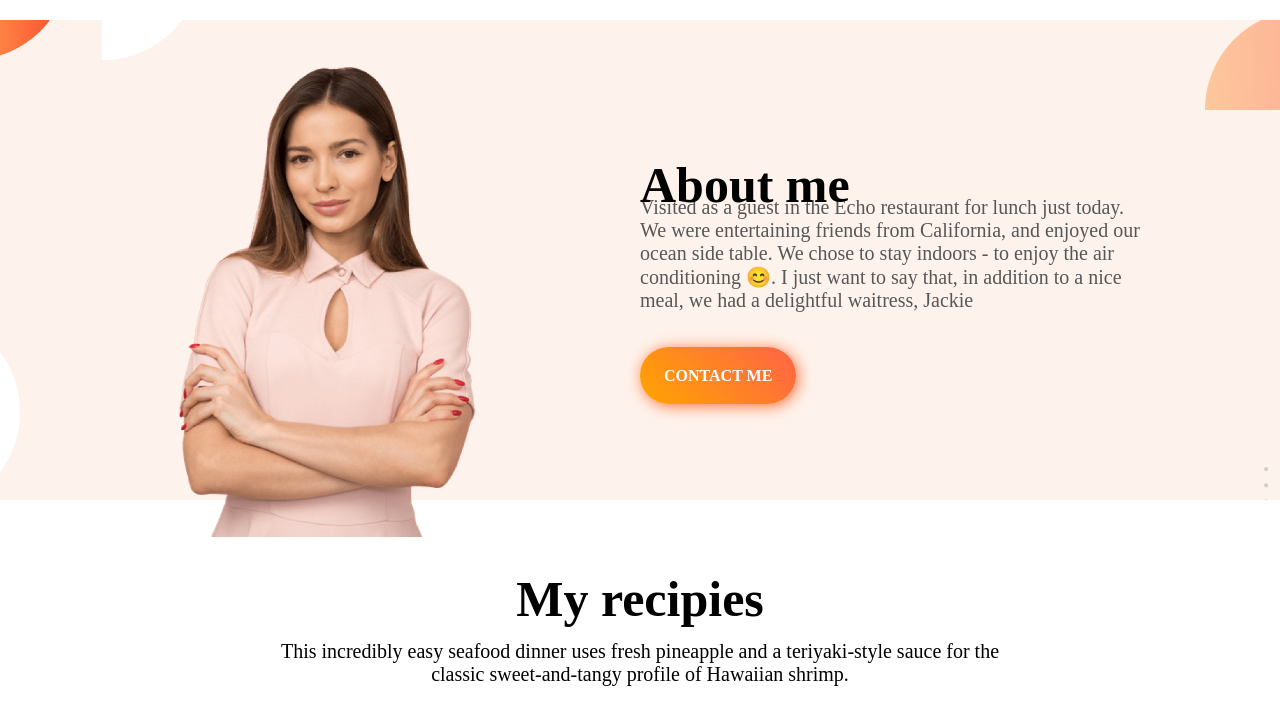
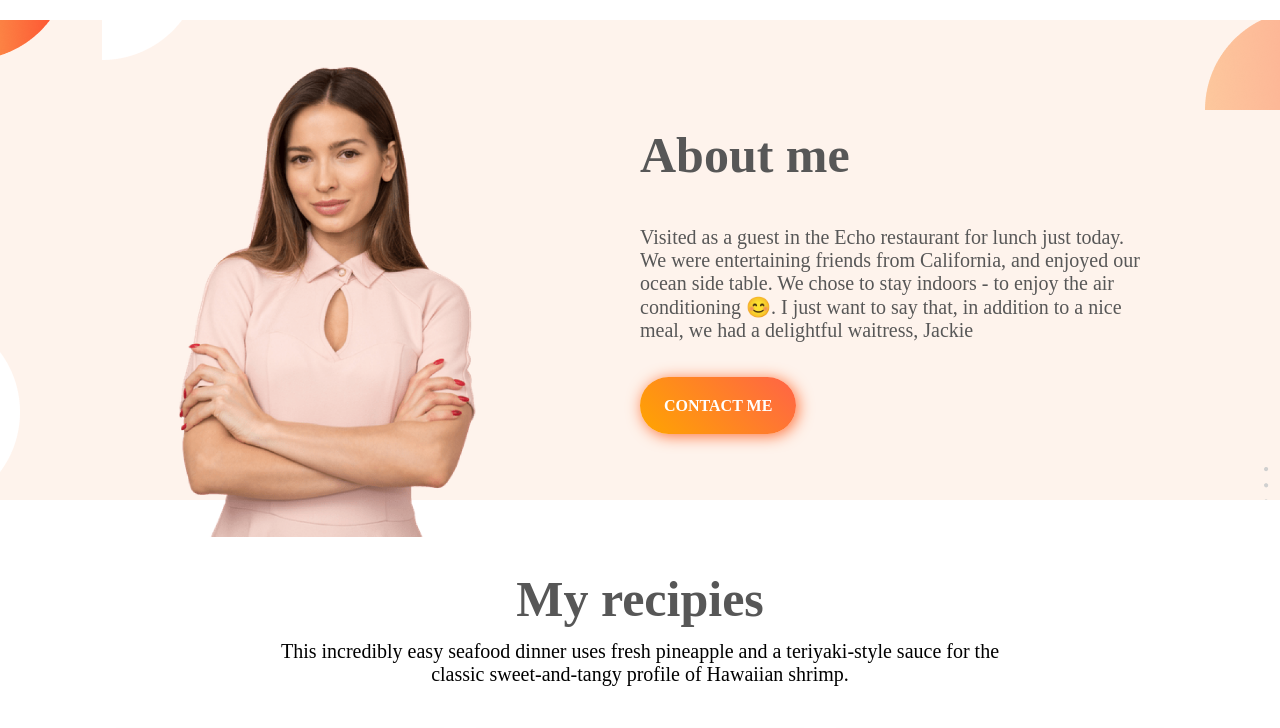
Before and after one commit to mithunbaruaexp/food-zoon, a plain HTML site: page index.html in a window 1280 px wide. Shown: the part 680-1408 px from the top of the page. Drawn offline with Linux system fonts and the light colour scheme; files whose address does not match are found by name.

Commit message:
update class

```diff
--- a/assets/style.css
+++ b/assets/style.css
@@ -97,8 +97,9 @@ div {
   width: 60%;
   text-align: center;
 }
-.recipies__intro h2 {
+.info {
   margin-bottom: 60px;
+  color: #575757;
 }
 .recipies__card {
   display: flex;
--- a/index.html
+++ b/index.html
@@ -26,17 +26,17 @@
             <img src="assets/images/female/herimage.png" alt="">
         </div>
         <div class="half__about">
-            <h2>About me</h2>
+            <h2 class="info">About me</h2>
             <p>Visited as a guest in the Echo restaurant for lunch just today. We were entertaining friends from California, and enjoyed our ocean side table. We chose to stay indoors - to enjoy the air conditioning 😊. I just want to say that, in addition to a nice meal, we had a delightful waitress, Jackie</p>
            <div> <a class="btn" href="https://www.kingandprince.com/dining-guest-reviews.aspx" target="__blank">Contact me</a></div>
         </div>
 
     </section>
 
-    <!-- recipies secttopm -->
+    <!-- recipies section -->
     <section class="recipies">
        <div class="recipies__intro">
-        <h2> My recipies</h2>
+        <h2 class="info"> My recipies</h2>
         <p>This incredibly easy seafood dinner uses fresh pineapple and a teriyaki-style sauce for the classic sweet-and-tangy profile of Hawaiian shrimp.</p>
        </div>
        <!-- cards -->
```
